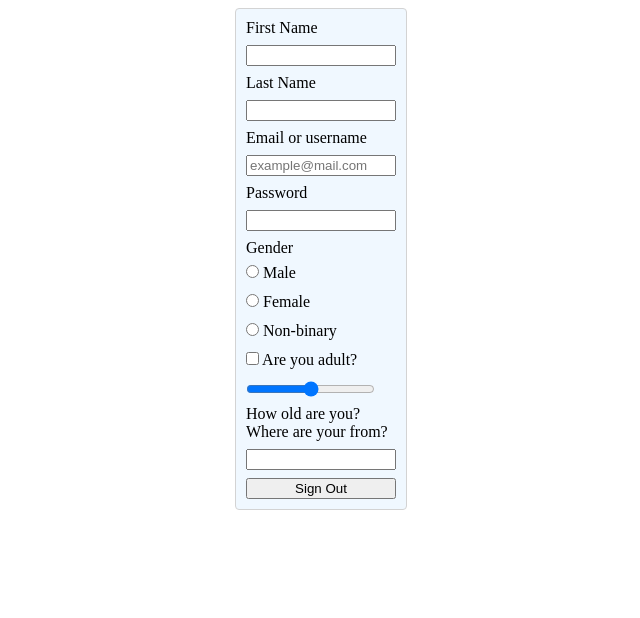
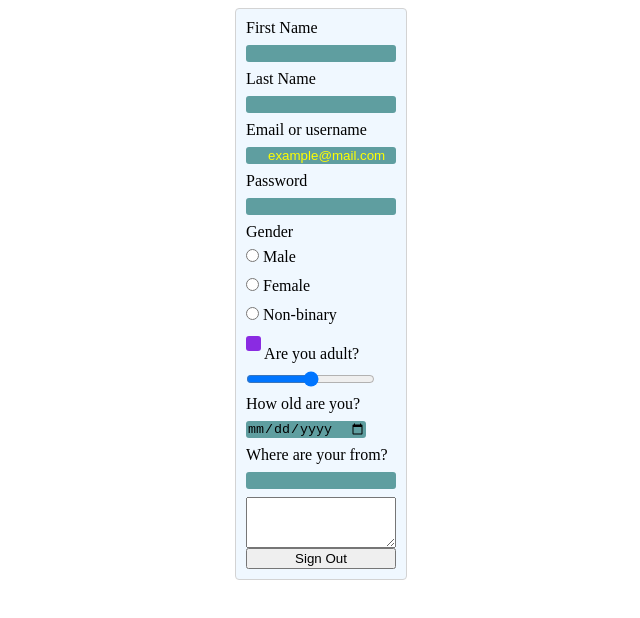
Before and after one commit to freshcodeAlice/fd-html-welcome, a plain HTML site: page index.html in a window 1280 px wide. Shown: the whole page, without its empty margins (319-959 px from the left). Drawn offline with Linux system fonts and the light colour scheme.

Commit message:
Apperearance

```diff
--- a/index.html
+++ b/index.html
@@ -44,7 +44,9 @@
         <label>
             <input type="range" min="0" max="100" required /> How old are you?
         </label>
-
+        <label>
+            <input type="date" required />
+        </label>
         <input type="hidden" name="hiddenInput" value="super-secret-value" />
         <label class="flex-column">Where are your from?
             <input type="text" name="city" list="city-list"/>
@@ -57,6 +59,8 @@
             <option>Zaporizhzhia</option>
             </datalist>
         </label>
+        <textarea rows="3"></textarea>
+
         <button>Sign Out</button>
     </form>
 </body>
--- a/style.css
+++ b/style.css
@@ -16,3 +16,29 @@
     display: flex;
     flex-direction: column;
 }
+
+
+input {
+    background-color: cadetblue;
+    border: none;
+    border-radius: 3px;
+
+}
+input[type="checkbox"] {
+    appearance: none; /* Скидаємо вбудовані в браузер властивості для чекбоксу*/
+    width: 15px;
+    height: 15px;
+    background-color: blueviolet;
+
+}
+
+input[type="checkbox"]:checked {
+    background-color: antiquewhite;
+    border: 5px solid violet;
+}
+
+
+input::placeholder {
+    color: yellow;
+    padding-left: 20px;
+}
```
